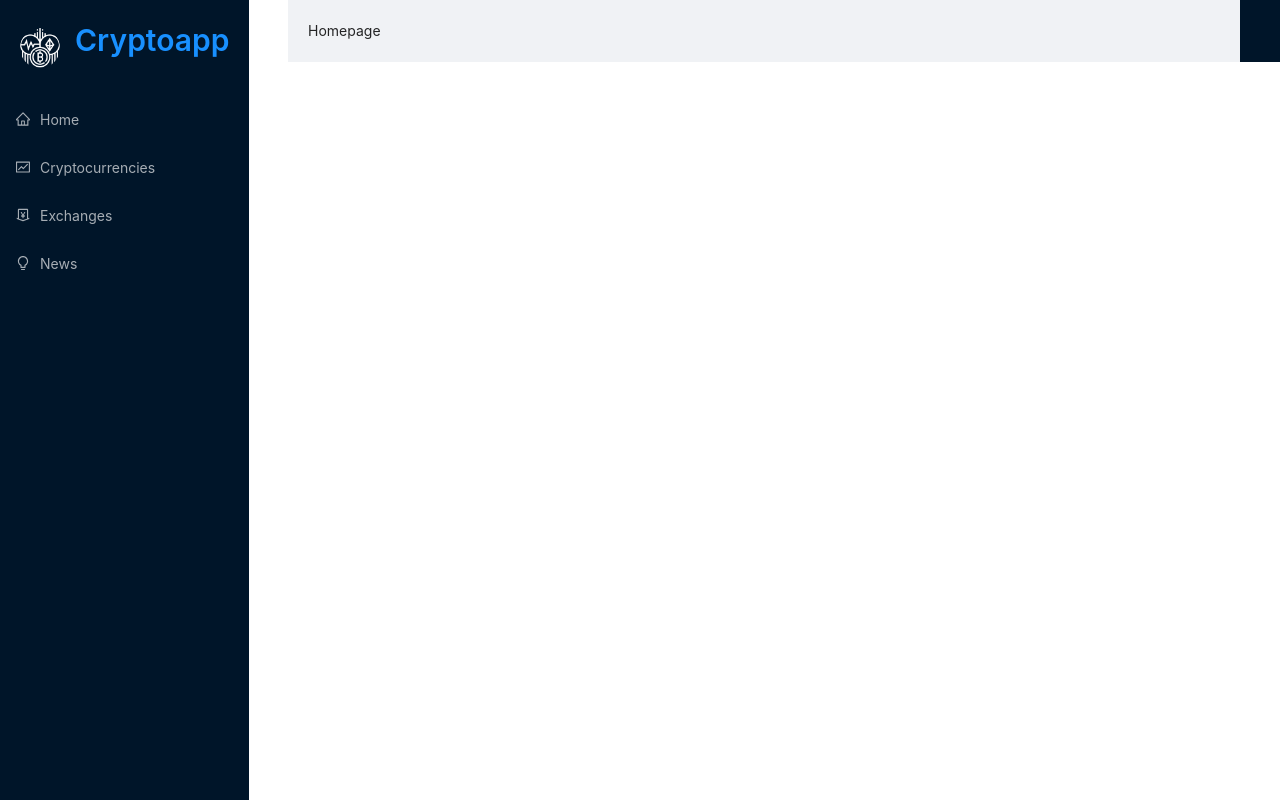
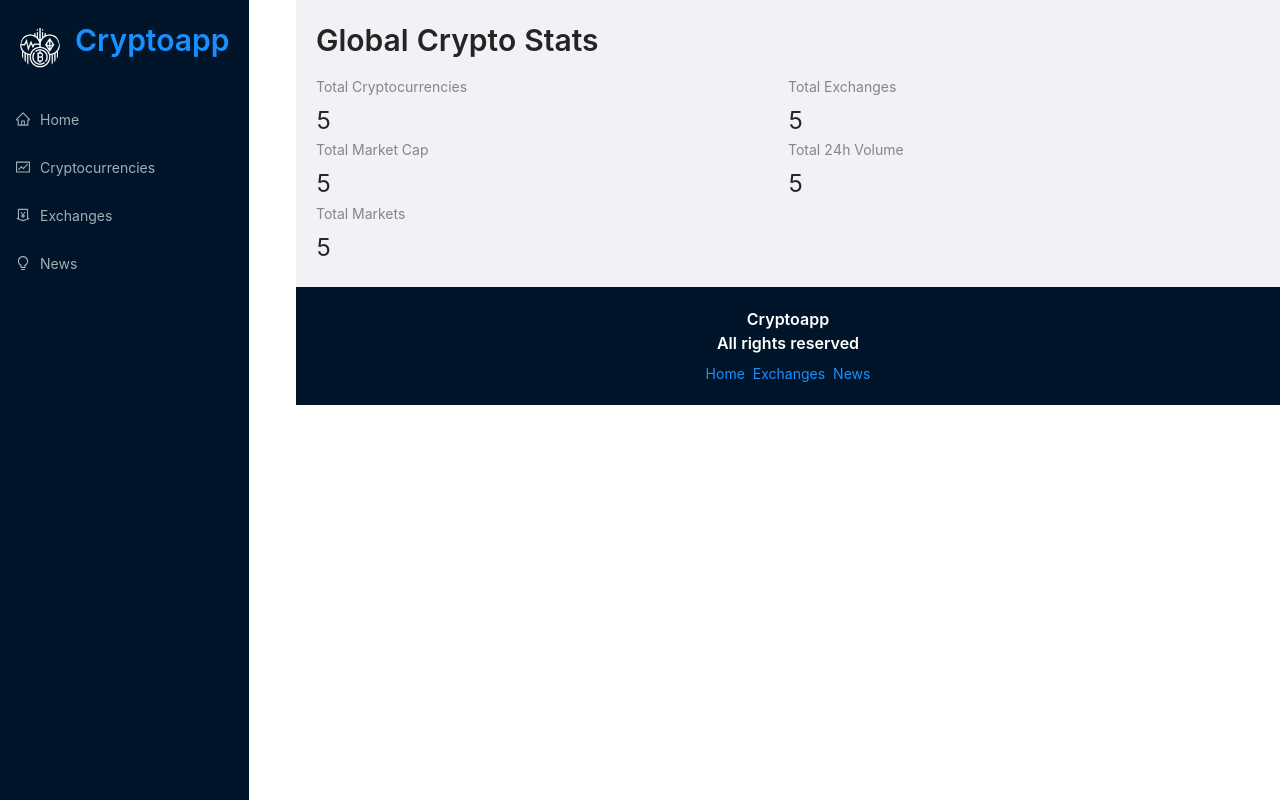
Before and after one commit to Nicoeloy/cryptoapp, a React (Create React App) app: page / in a window 1280 px wide. Built offline with nearby package versions, Linux system fonts and the light colour scheme.

Commit message:
add redux store

```diff
--- a/src/App.js
+++ b/src/App.js
@@ -23,9 +23,17 @@
             </Routes>
           </div>
         </Layout>
-      </div>
-      <div className='footer'>
-
+        <div className='footer'>
+          <Typography.Title level={5} style={{ color: 'white', textAlign: 'center' }}>
+            Cryptoapp <br />
+            All rights reserved
+          </Typography.Title>
+          <Space>
+            <Link to='/'>Home</Link>
+            <Link to='/exchanges'>Exchanges</Link>
+            <Link to='/news'>News</Link>
+          </Space>
+        </div>
       </div>
     </div>
   )
--- /dev/null
+++ b/src/app/store.js
@@ -0,0 +1,5 @@
+import { configureStore } from "@reduxjs/toolkit";
+
+export default configureStore({
+  reducer: {},
+});
--- a/src/components/Homepage.jsx
+++ b/src/components/Homepage.jsx
@@ -1,8 +1,24 @@
-import React from 'react'
+import React from 'react';
+import millify from 'millify';
+import { Typography, Row, Col, Statistic } from 'antd';
+import { Link } from 'react-router-dom';
+
+const { Title } = Typography;
 
 const Homepage = () => {
   return (
-    <div>Homepage</div>
+    <div>
+      <>
+        <Title level={2} className='heading'>Global Crypto Stats</Title>
+        <Row>
+          <Col span={12}><Statistic title='Total Cryptocurrencies' value='5' /></Col>
+          <Col span={12}><Statistic title='Total Exchanges' value='5' /></Col>
+          <Col span={12}><Statistic title='Total Market Cap' value='5' /></Col>
+          <Col span={12}><Statistic title='Total 24h Volume' value='5' /></Col>
+          <Col span={12}><Statistic title='Total Markets' value='5' /></Col>
+        </Row>
+      </>
+    </div>
   )
 }
 
--- a/src/index.js
+++ b/src/index.js
@@ -1,13 +1,17 @@
 import React from "react";
 import ReactDOM from "react-dom";
 import { BrowserRouter as Router } from "react-router-dom";
+import { Provider } from "react-redux";
 
 import App from './App';
-import 'antd/dist/antd.css'
+import store from './app/store';
+import 'antd/dist/antd.css';
 
 ReactDOM.render(
   <Router>
-    <App />
+    <Provider store={store}>
+      <App />
+    </Provider>
   </Router>,
   document.getElementById('root')
 );
```
Also changed, not shown: src/services/cryptoApi.js (added, +17 -0 lines).
